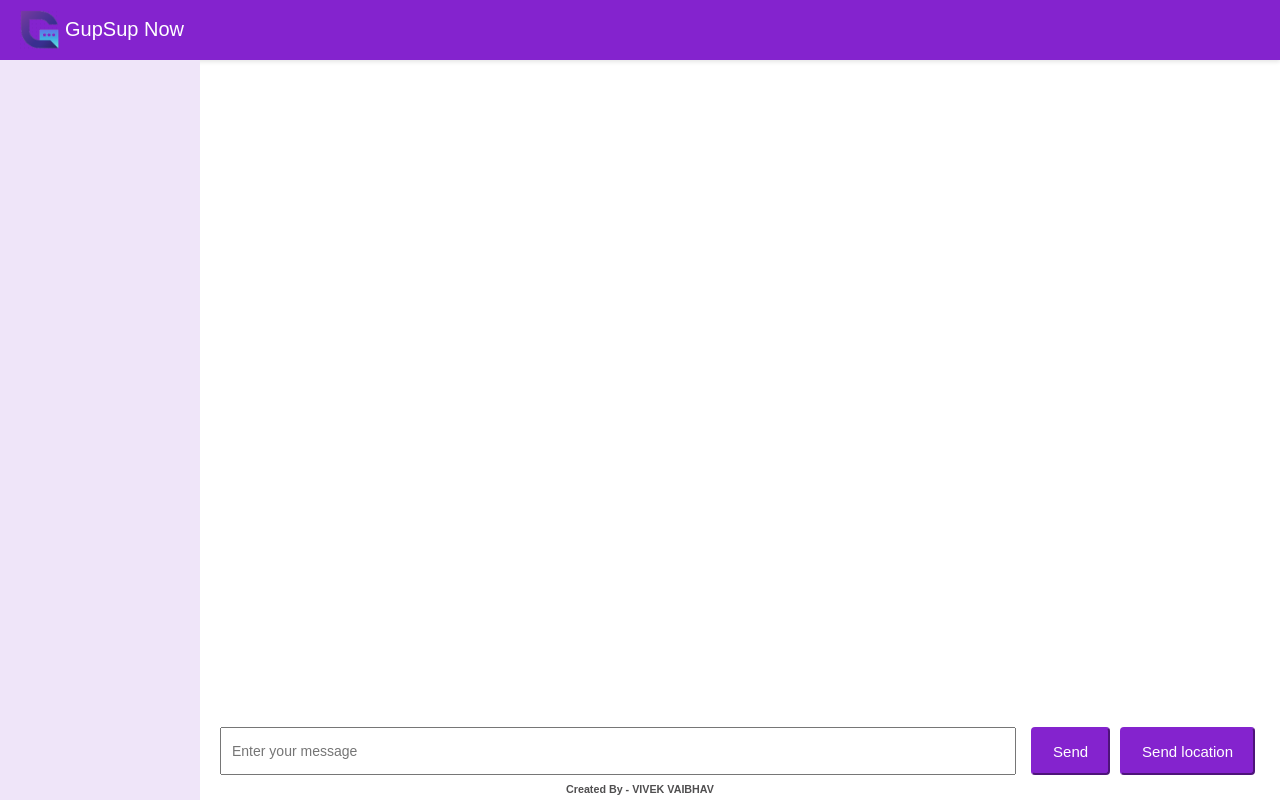
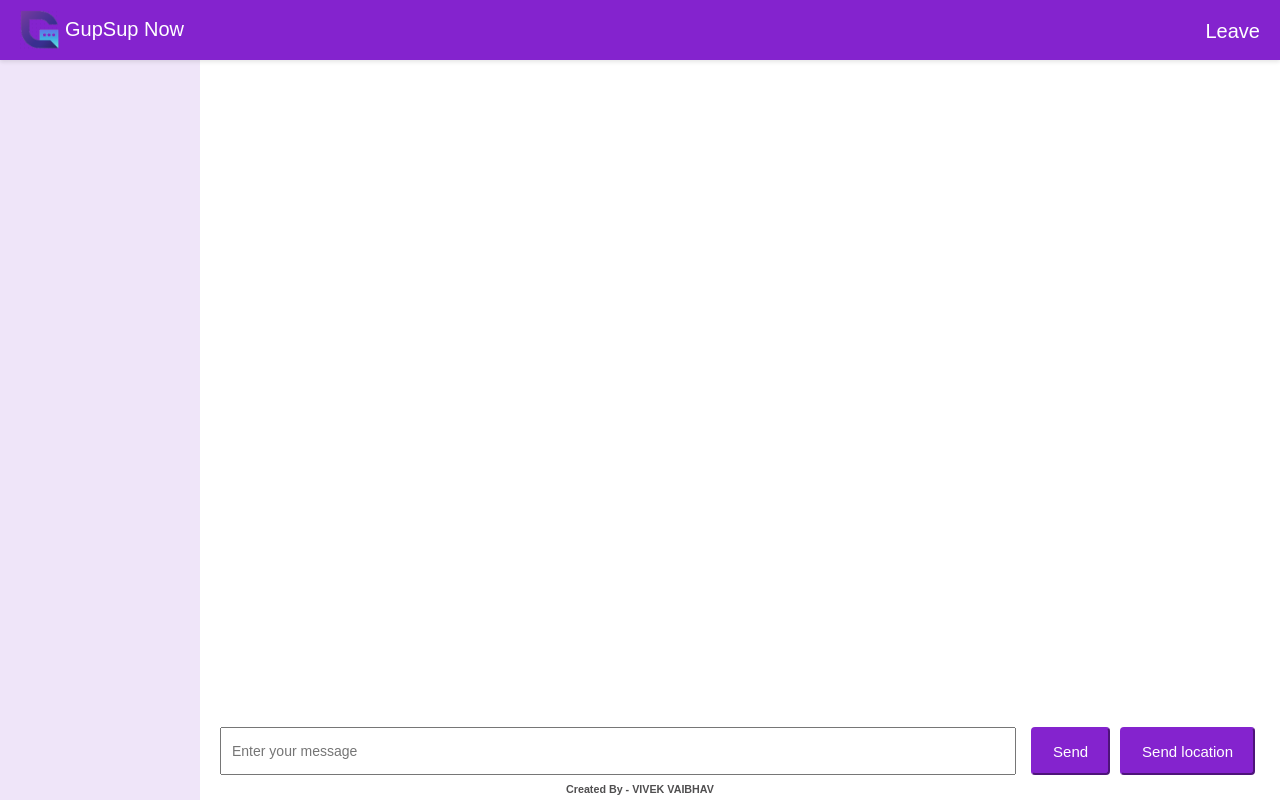
Before and after one commit to vivek1623/gupsup-now, a website: page public/chat.html in a window 1280 px wide. Drawn offline with nearby package versions, Linux system fonts and the light colour scheme; no server answers.

Commit message:
leave button added in app header

```diff
--- a/public/chat.html
+++ b/public/chat.html
@@ -14,6 +14,7 @@
   <div class="app-header">
     <img src="/img/logo.png" alt="" />
     <div class="title">GupSup Now</div>
+    <span class="leave-chatroom">Leave</span>
   </div>
   <div class="app-body">
     <div id="sidebar" class="sidebar-container"></div>
--- a/public/css/chat.css
+++ b/public/css/chat.css
@@ -31,6 +31,7 @@ button {
 }
 
 .app-header {
+  position: relative;
     height: 60px;
     padding-left: 20px;
     padding-right: 20px;
@@ -51,6 +52,13 @@ button {
 
 .app-header .title {
   padding: 18px 5px;
+}
+
+.app-header .leave-chatroom {
+  position: absolute;
+  top: 20px;
+  right: 20px;
+  cursor: pointer;
 }
 
 .app-body {
```
